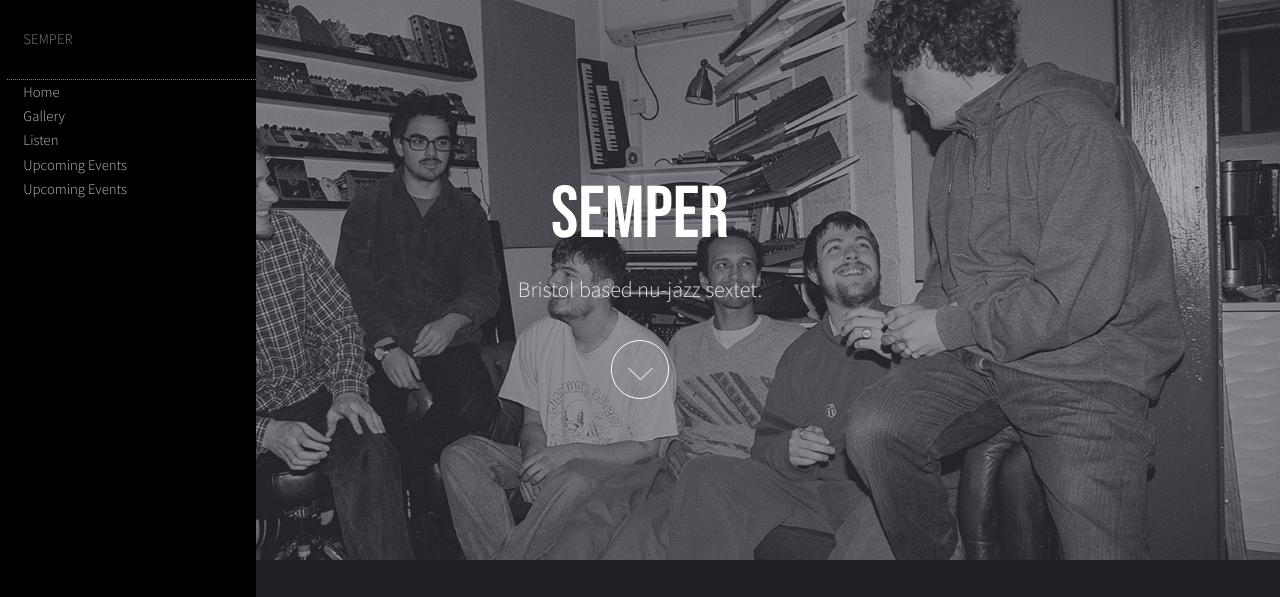
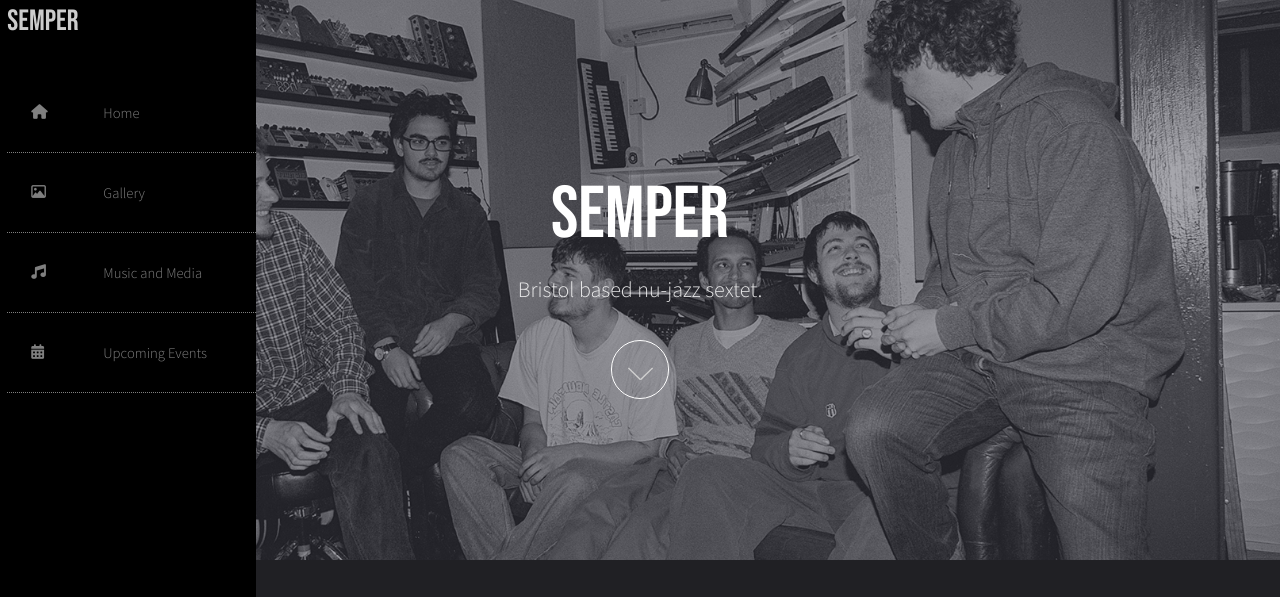
Before and after one commit to bennm37/officialsemper, a plain HTML site: page index.html in a window 1280 px wide. Shown: the top 597 px of the page. Drawn offline with Linux system fonts and the light colour scheme.

Commit message:
Improved NavBar

```diff
--- a/assets/css/main.css
+++ b/assets/css/main.css
@@ -158,7 +158,7 @@
 		color: rgba(255, 255, 255, 0.75);
 		text-decoration: none;
 		border-bottom: 1px dotted;
-		outline: 0;
+		outline: none;
 	}
 
 		a:hover {
@@ -297,6 +297,15 @@
 		opacity: 1;
 	  }
 
+	  .nav-title {
+		font-size: 2em;
+		font-weight: 200;
+		font-family: 'Bebas Neue', cursive;
+		justify-content: center;
+		align-items: center;
+		transition: var(--transition-speed);
+	  }
+
 	  .nav-item {
 		width: 100%;
 	  }
@@ -312,6 +321,7 @@
 		color: var(--text-primary);
 		text-decoration: none;
 		filter: grayscale(100%) opacity(0.7);
+		outline: none;
 		transition: var(--transition-speed);
 	}
 
@@ -319,6 +329,7 @@
 		filter: grayscale(0%) opacity(1);
 		background: var(--bg-secondary);
 		color: var(--text-secondary);
+		outline: none;
 	}
 
 	.link-text {
@@ -326,7 +337,7 @@
 		margin-left: 1rem;
 	}
 
-	.nav-link svg {
+	.nav-link i {
 		min-width: 2rem;
 		margin: 0 1.5rem;
 	}
@@ -337,6 +348,10 @@
 
 	.navbar:hover .link-text {
 		display: block;
+	}
+
+	.navbar:hover .nav-title {
+		align-items: center;
 	}
 
 	.fa-primary {
@@ -457,7 +472,7 @@
 		border: solid 1px rgba(144, 144, 144, 0.25);
 		color: inherit;
 		display: block;
-		outline: 0;
+		outline: none;
 		padding: 0 1em;
 		text-decoration: none;
 		width: 100%;
--- a/index.html
+++ b/index.html
@@ -22,22 +22,19 @@
 			--> <nav class="navbar">
 					<ul class="navbar-nav">
 						<li class="nav-item">
-							<a href="#" class="nav-link" class="icon fa-home" ><span class="link-text">SEMPER</span></a>
+							<h1 href="#" class="nav-title">SEMPER</h1>
 						</li>
 						<li class="nav-item">
-							<a href="#" class="icon fa-home"><span class="link-text">Home</span></a>
+							<a href="#" class="nav-link"><i class="fa fa-home" aria-hidden="true"></i><span class="link-text">Home</span></a>
 						</li>
 						<li class="nav-item">
-							<a href="#" class="icon fa-image" class="nav-link"><span class="link-text">Gallery</span></a>
+							<a href="#" class="nav-link"><i class="fa fa-image" aria-hidden="true"></i><span class="link-text">Gallery</span></a>
 						</li>
 						<li class="nav-item">
-							<a href="#" class="icon fa-music" class="nav-link"><span class="link-text">Listen</span></a>
+							<a href="#" class="nav-link"><i class="fa fa-music" aria-hidden="true"></i><span class="link-text">Music and Media</span></a>
 						</li>
 						<li class="nav-item">
-							<a href="#" class="icon fa-calendar" class="nav-link"><span class="link-text">Upcoming Events</span></a>
-						</li>
-						<li class="nav-item">
-							<a href="#" class="icon fa-calendar" class="nav-link"><span class="link-text">Upcoming Events</span></a>
+							<a href="#" class="nav-link"><i class="fa fa-calendar" aria-hidden="true"></i><span class="link-text">Upcoming Events</span></a>
 						</li>
 				  </ul>
 				</nav>
```
